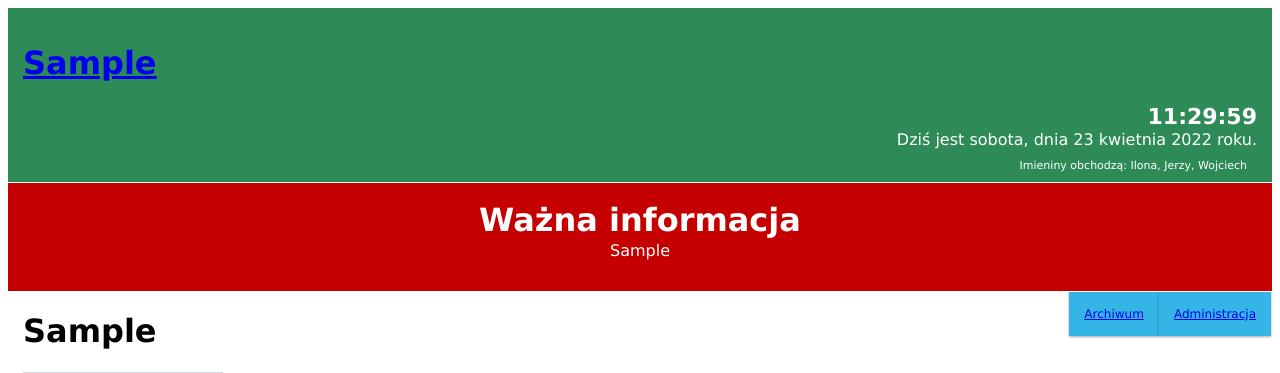
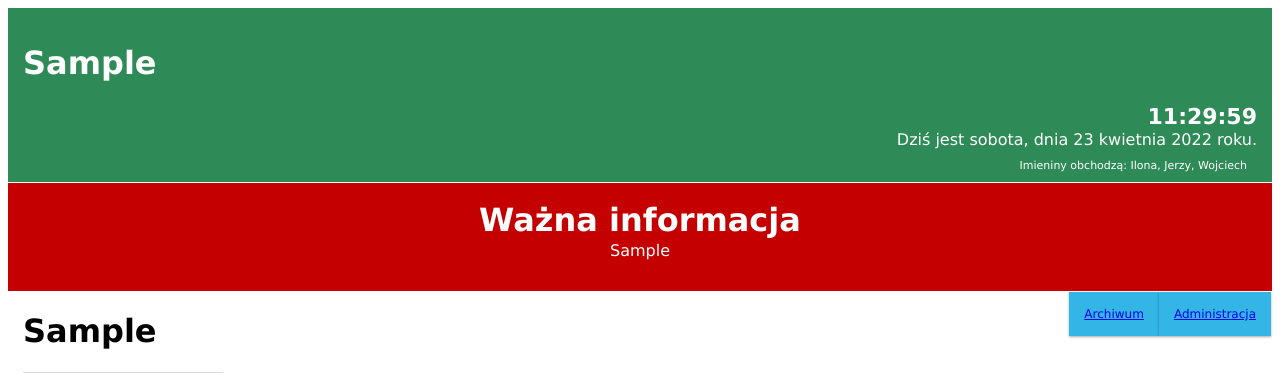
Before and after one commit to criticalerror99/technologie-internetowe-gazeta, a PHP site: page / in a window 1280 px wide. Shown: the top 373 px of the page. Run offline with PHP 8.4, Linux system fonts and the light colour scheme; tables that the repository leaves empty or names only in its code hold one stand-in row (values such as "Sample post"); grey boxes marked "Sample" are stand-in pictures.

Commit message:
Poprawa wyświetlania linku do strony głównej

```diff
--- a/styles.css
+++ b/styles.css
@@ -33,6 +33,11 @@
   .header {
     color: #ffffff;
     padding: 15px;
+  }
+
+  .header a {
+    color: white;
+    text-decoration: none;
   }
 
   .menu ul {
```
